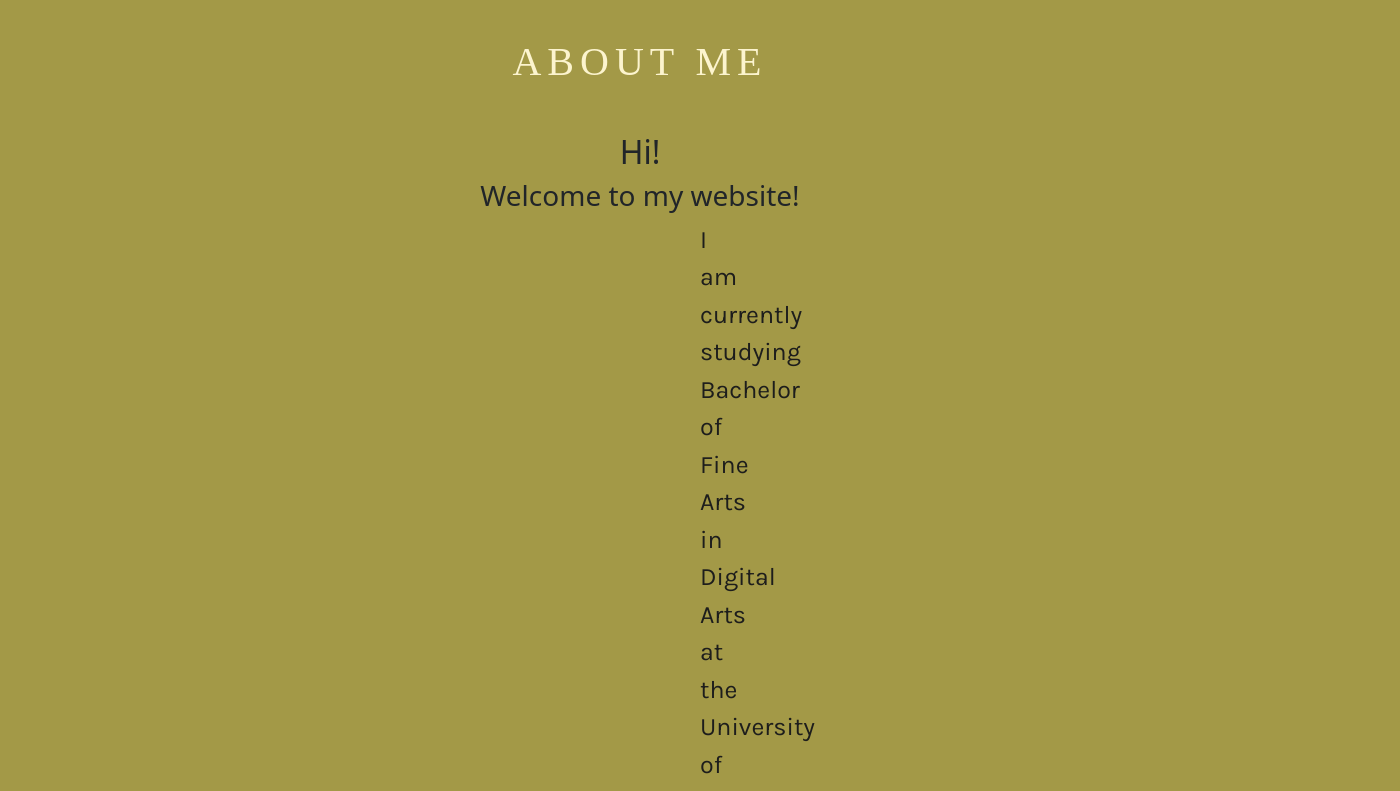
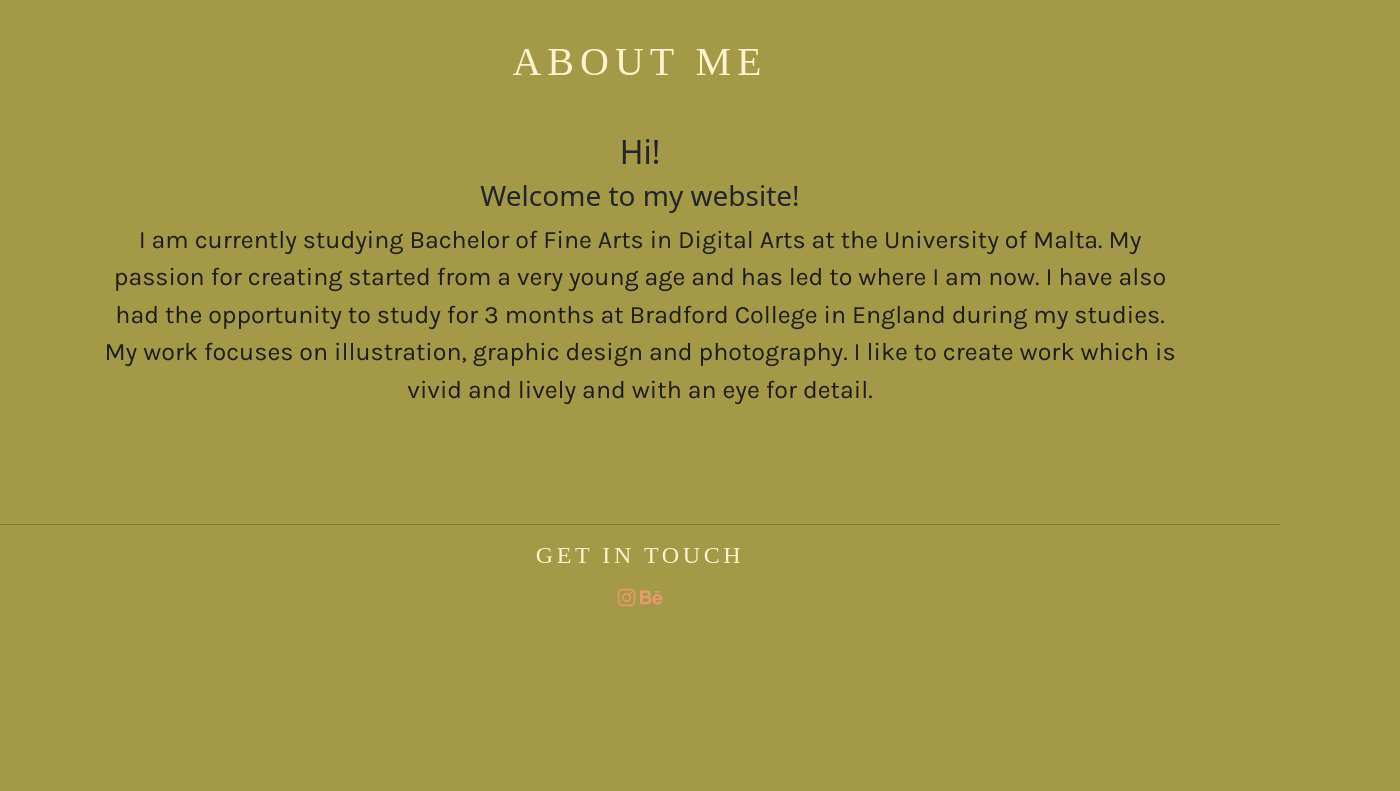
Before and after one commit to antoniagatt/assignment, a plain HTML site: page pages/index9.html in a window 1280 px wide. Shown: the top 791 px of the page, 1400 px wide, since content can reach past the window. Drawn offline with nearby package versions, Linux system fonts and the light colour scheme.

Commit message:
Update index9.css

```diff
--- a/pages/index9.css
+++ b/pages/index9.css
@@ -15,9 +15,11 @@ p{
 	font-size: 25px;
 text-align: center;
 	color: #1D1D1C;
-	padding-left: 700px;
-	padding-right:700px;
+	padding-left: 100px;
+	padding-right:100px;
 	padding-bottom: 100px;
+	max-width: 100%;
+	max-height: auto;
 }
 
 body{
```
